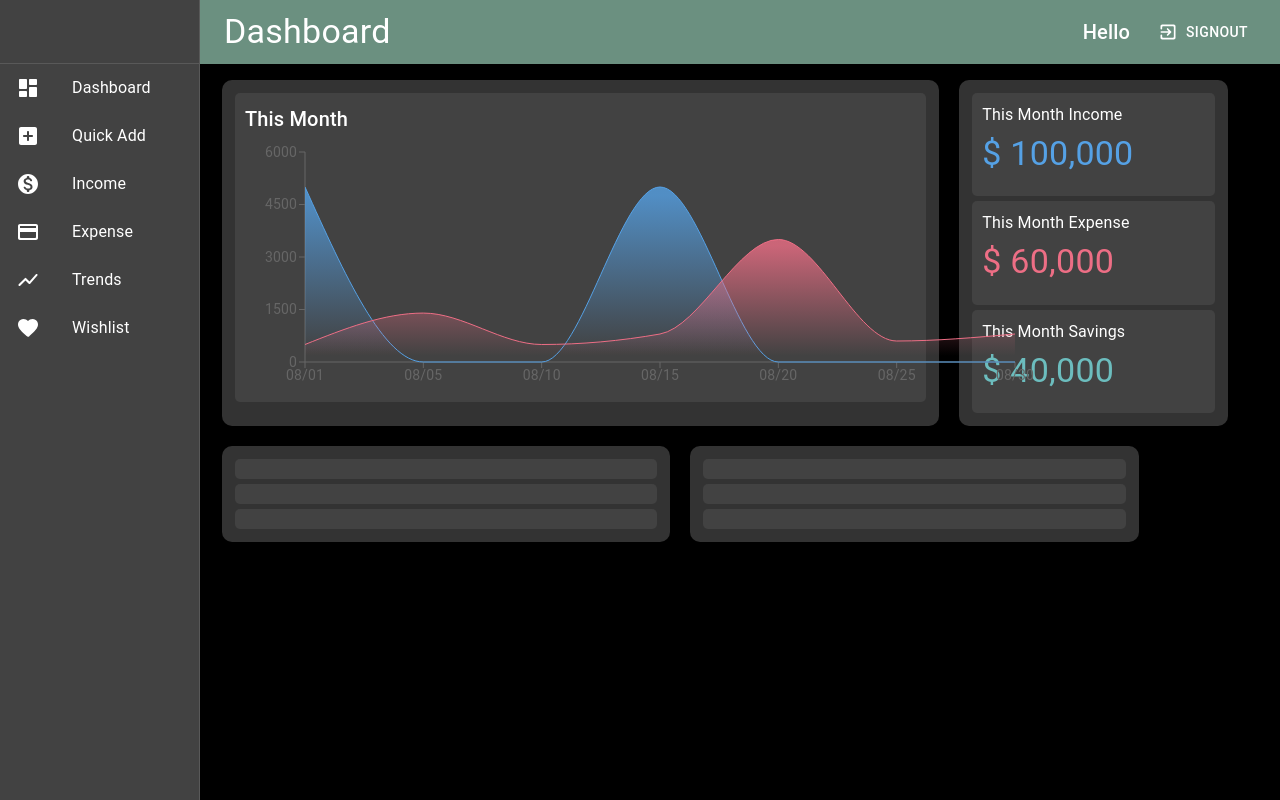
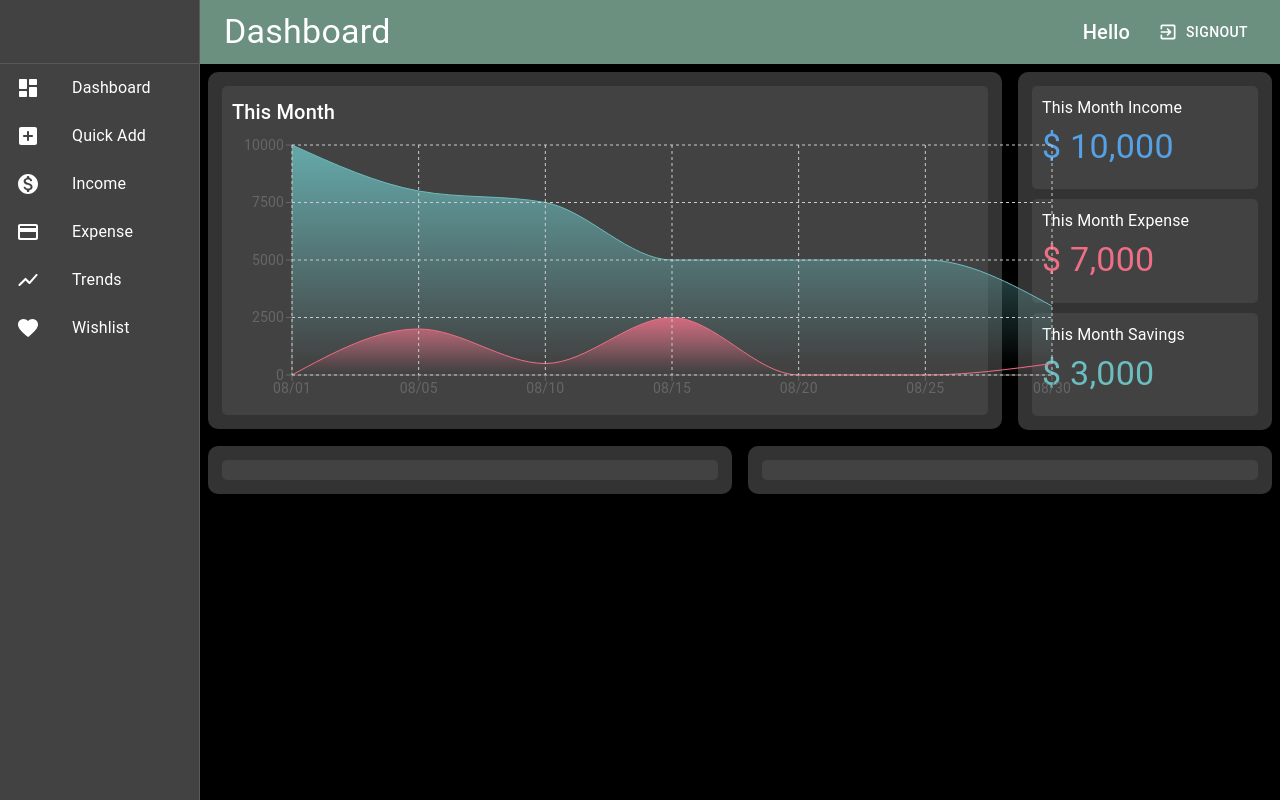
Before and after one commit to zealptl/Bud-Get, a React (Create React App) app in the folder client/: page / in a window 1280 px wide. Built offline with nearby package versions, Linux system fonts and the light colour scheme; no server answers; the HTML template or start-up script is replaced by a standard one.

Commit message:
mostly working chart & transaction summary

```diff
--- a/client/src/components/pages/dashboard/Chart.js
+++ b/client/src/components/pages/dashboard/Chart.js
@@ -17,38 +17,38 @@ const Chart = () => {
   const data = [
     {
       name: '08/01',
-      income: 5000,
-      expense: 500,
+      savings: 10000,
+      expense: 0,
     },
     {
       name: '08/05',
-      income: 0,
-      expense: 1398,
+      savings: 8000,
+      expense: 2000,
     },
     {
       name: '08/10',
-      income: 0,
+      savings: 7500,
       expense: 500,
     },
     {
       name: '08/15',
-      income: 5000,
-      expense: 800,
+      savings: 5000,
+      expense: 2500,
     },
     {
       name: '08/20',
-      income: 0,
-      expense: 3500,
+      savings: 5000,
+      expense: 0,
     },
     {
       name: '08/25',
-      income: 0,
-      expense: 600,
+      savings: 5000,
+      expense: 0,
     },
     {
       name: '08/30',
-      income: 0,
-      expense: 800,
+      savings: 3000,
+      expense: 500,
     },
   ];
 
@@ -57,21 +57,21 @@ const Chart = () => {
       <Title>This Month</Title>
 
       <AreaChart
-        width={800}
-        height={250}
+        width={850}
+        height={270}
         data={data}
         margin={{ top: 10, right: 30, left: 0, bottom: 0 }}
       >
         <defs>
-          <linearGradient id='colorincome' x1='0' y1='0' x2='0' y2='1'>
+          <linearGradient id='colorsavings' x1='0' y1='0' x2='0' y2='1'>
             <stop
               offset='5%'
-              stopColor={theme.palette.income.main}
+              stopColor={theme.palette.savings.main}
               stopOpacity={0.8}
             />
             <stop
               offset='95%'
-              stopColor={theme.palette.income.main}
+              stopColor={theme.palette.savings.main}
               stopOpacity={0}
             />
           </linearGradient>
@@ -94,10 +94,10 @@ const Chart = () => {
         <Tooltip />
         <Area
           type='monotone'
-          dataKey='income'
-          stroke={theme.palette.income.main}
+          dataKey='savings'
+          stroke={theme.palette.savings.main}
           fillOpacity={1}
-          fill='url(#colorincome)'
+          fill='url(#colorsavings)'
         />
         <Area
           type='monotone'
@@ -106,6 +106,7 @@ const Chart = () => {
           fillOpacity={1}
           fill='url(#expense)'
         />
+        <CartesianGrid strokeDasharray='3 3' />
       </AreaChart>
     </Fragment>
   );
--- a/client/src/components/pages/dashboard/Dashboard.js
+++ b/client/src/components/pages/dashboard/Dashboard.js
@@ -5,6 +5,7 @@ import {
   Grid,
   Paper,
   CssBaseline,
+  useTheme,
 } from '@material-ui/core';
 import PageDrawer from '../../layout/PageDrawer';
 import Navbar from '../../layout/Navbar';
@@ -15,55 +16,56 @@ import TransactionSummary from './TransactionSummary';
 
 const useStyles = makeStyles((theme) => ({
   root: {
+    width: `calc(100% - ${DRAWER_WIDTH}px)`,
+    float: 'right',
     flexGrow: 1,
-    marginLeft: DRAWER_WIDTH + 20,
   },
   componentContainer: {
     ...theme.component.outer,
+    margin: theme.spacing(1),
+    padding: theme.spacing(0.5),
   },
   component: {
     ...theme.component.inner,
+  },
+  paper: {
+    padding: theme.spacing(2),
+    textAlign: 'center',
+    color: theme.palette.text.secondary,
   },
 }));
 
 const Dashboard = () => {
   const classes = useStyles();
+  const theme = useTheme();
   return (
     <div>
       <CssBaseline />
       <Navbar name='Dashboard' />
       <PageDrawer />
       <div className={classes.root}>
-        <Grid container spacing={2}>
-          <Grid
-            item
-            xs={12}
-            md={8}
-            className={classes.componentContainer}
-            style={{ marginTop: theme.spacing(3) }}
-          >
-            <div className={classes.component}>
-              <Chart />
+        <Grid container spacing={0}>
+          <Grid item xs={12} md={9}>
+            <div className={classes.componentContainer}>
+              <div className={classes.component}>
+                <Chart />
+              </div>
             </div>
           </Grid>
-          <Grid
-            item
-            xs={12}
-            md={3}
-            className={classes.componentContainer}
-            style={{ marginTop: theme.spacing(3) }}
-          >
-            <TransactionSummary />
+          <Grid item xs={12} md={3}>
+            <div className={classes.componentContainer}>
+              <TransactionSummary />
+            </div>
           </Grid>
-          <Grid item xs={12} md={5} className={classes.componentContainer}>
-            <div className={classes.component}></div>
-            <div className={classes.component}></div>
-            <div className={classes.component}></div>
+          <Grid item xs={12} md={6}>
+            <div className={classes.componentContainer}>
+              <div className={classes.component}></div>
+            </div>
           </Grid>
-          <Grid item xs={12} md={5} className={classes.componentContainer}>
-            <div className={classes.component}></div>
-            <div className={classes.component}></div>
-            <div className={classes.component}></div>
+          <Grid item xs={12} md={6}>
+            <div className={classes.componentContainer}>
+              <div className={classes.component}></div>
+            </div>
           </Grid>
         </Grid>
       </div>
--- a/client/src/components/pages/dashboard/TransactionSummary.js
+++ b/client/src/components/pages/dashboard/TransactionSummary.js
@@ -23,7 +23,7 @@ const TransactionSummary = () => {
           variant='h4'
           gutterBottom
         >
-          $ 100,000
+          $ 10,000
         </Typography>
       </div>
       <div className={classes.component}>
@@ -36,7 +36,7 @@ const TransactionSummary = () => {
           variant='h4'
           gutterBottom
         >
-          $ 60,000
+          $ 7,000
         </Typography>
       </div>
       <div className={classes.component}>
@@ -49,7 +49,7 @@ const TransactionSummary = () => {
           variant='h4'
           gutterBottom
         >
-          $ 40,000
+          $ 3,000
         </Typography>
       </div>
     </Fragment>
--- a/client/src/theme.js
+++ b/client/src/theme.js
@@ -22,16 +22,13 @@ const theme = createMuiTheme({
   },
   component: {
     outer: {
-      margin: '10px',
       borderRadius: '10px',
-      padding: '8px',
       backgroundColor: '#333',
     },
     inner: {
-      margin: '5px',
-      'margin-right': '5px',
+      margin: '10px',
+      padding: '10px',
       borderRadius: '5px',
-      padding: '10px',
       backgroundColor: '#424242',
     },
   },
```
